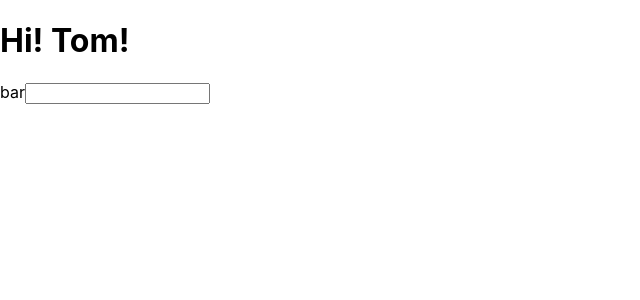
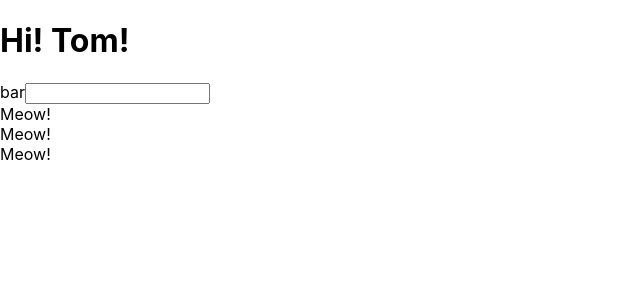
Before and after one commit to sorahiro08/react_redux_crud_app, a React (Create React App) app: page / in a window 1280 px wide. Shown: the top 300 px of the page, without its empty margins (0-640 px from the left). Built offline with nearby package versions, Linux system fonts and the light colour scheme.

Commit message:
create component

```diff
--- a/src/App.js
+++ b/src/App.js
@@ -7,8 +7,15 @@ function App() {
       {dom}
       <label htmlFor="bar">bar</label>
       <input type="text" onChange={ () => {console.log("I am Changed!")} } />
+      <Cat />
+      <Cat />
+      <Cat />
     </>
   );
 }
 
+const Cat = () => {
+  return <div>Meow!</div>;
+};
+
 export default App;
```
